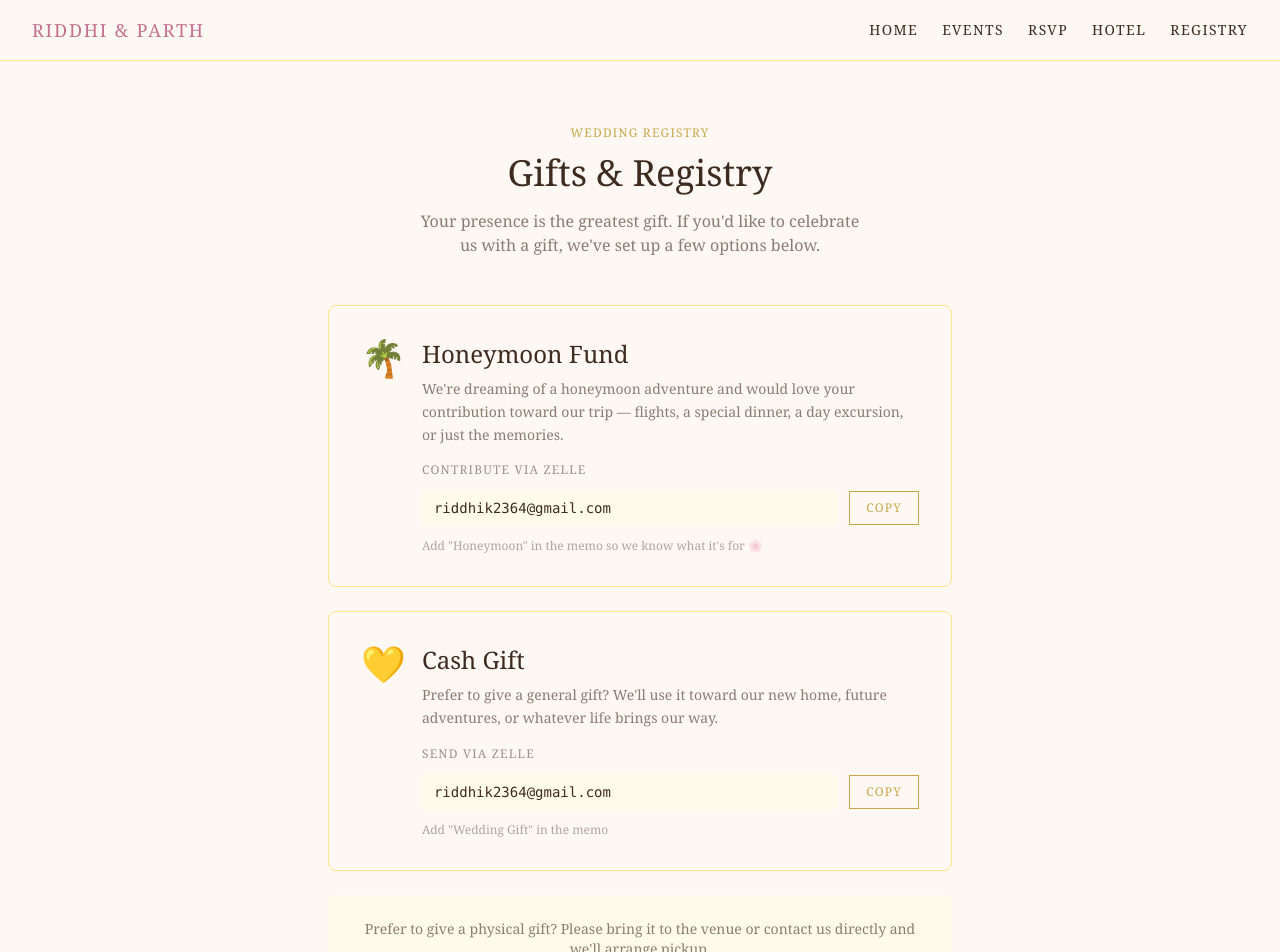
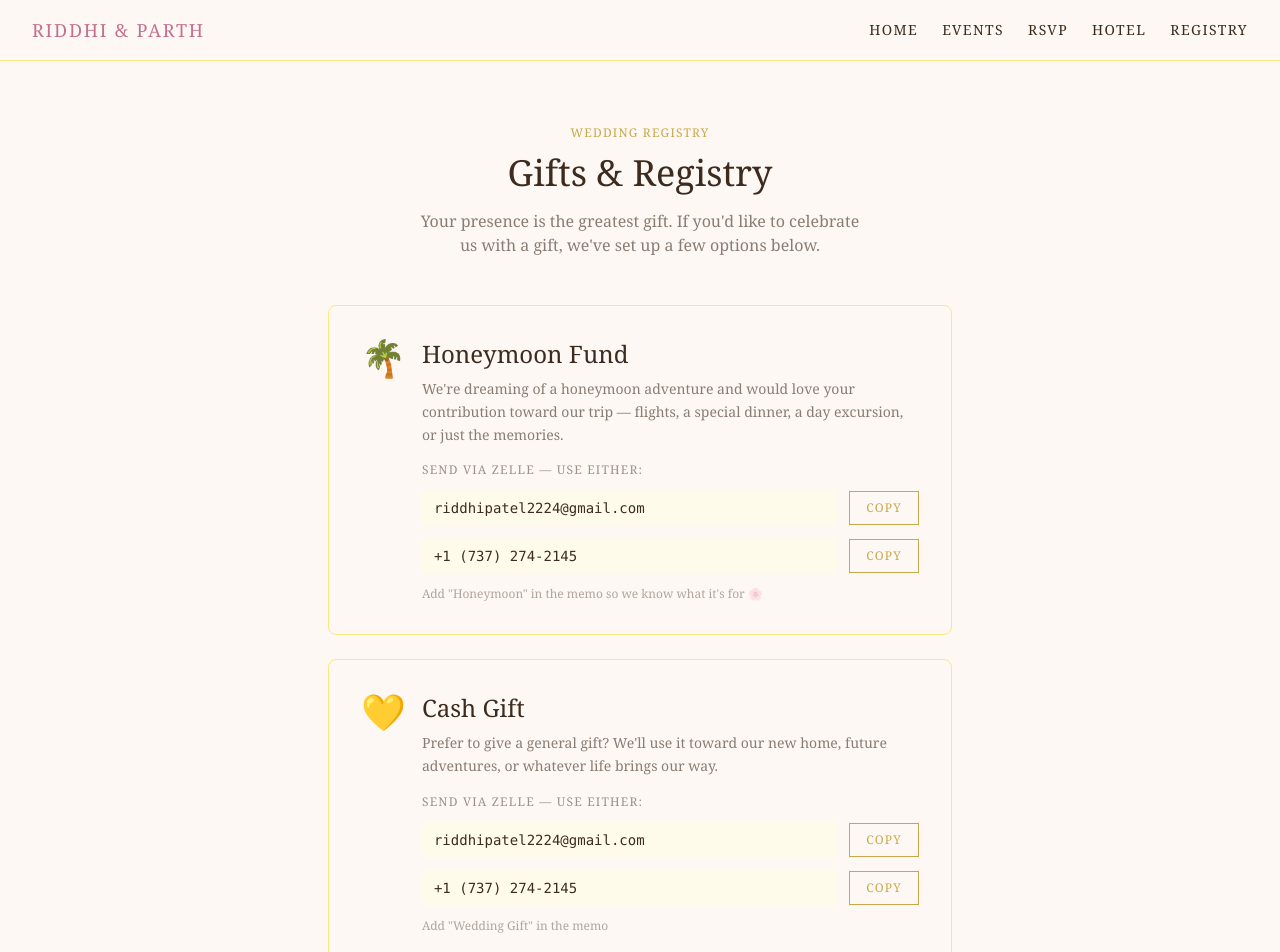
Before and after one commit to riddhipatel23/riddhiandparth-wedding, a Next.js app: page /registry in a window 1280 px wide. Shown: the top 952 px of the page. Built offline with nearby package versions, Linux system fonts and the light colour scheme.

Commit message:
Update Zelle to riddhipatel2224@gmail.com and +1 737-274-2145 with copy buttons

```diff
--- a/app/registry/page.tsx
+++ b/app/registry/page.tsx
@@ -2,12 +2,12 @@
 import { useState } from 'react'
 
 export default function RegistryPage() {
-  const [copied, setCopied] = useState(false)
+  const [copied, setCopied] = useState<string | null>(null)
 
-  function copyZelle() {
-    navigator.clipboard.writeText('riddhik2364@gmail.com')
-    setCopied(true)
-    setTimeout(() => setCopied(false), 2000)
+  function copy(text: string, label: string) {
+    navigator.clipboard.writeText(text)
+    setCopied(label)
+    setTimeout(() => setCopied(null), 2000)
   }
 
   return (
@@ -32,17 +32,17 @@ export default function RegistryPage() {
                 We're dreaming of a honeymoon adventure and would love your contribution toward our trip — flights, a special dinner, a day excursion, or just the memories.
               </p>
               <div className="flex flex-col gap-3">
-                <p className="text-xs tracking-widest uppercase opacity-50">Contribute via Zelle</p>
+                <p className="text-xs tracking-widest uppercase opacity-50">Send via Zelle — use either:</p>
                 <div className="flex items-center gap-3">
-                  <code className="text-sm bg-amber-50 px-3 py-2 rounded flex-1">
-                    riddhik2364@gmail.com
-                  </code>
-                  <button
-                    onClick={copyZelle}
-                    className="text-xs tracking-widest uppercase px-4 py-2 border transition-all"
-                    style={{ borderColor: '#c9a84c', color: '#c9a84c' }}
-                  >
-                    {copied ? 'Copied!' : 'Copy'}
+                  <code className="text-sm bg-amber-50 px-3 py-2 rounded flex-1">riddhipatel2224@gmail.com</code>
+                  <button onClick={() => copy('riddhipatel2224@gmail.com', 'email')} className="text-xs tracking-widest uppercase px-4 py-2 border transition-all flex-shrink-0" style={{ borderColor: '#c9a84c', color: '#c9a84c' }}>
+                    {copied === 'email' ? 'Copied!' : 'Copy'}
+                  </button>
+                </div>
+                <div className="flex items-center gap-3">
+                  <code className="text-sm bg-amber-50 px-3 py-2 rounded flex-1">+1 (737) 274-2145</code>
+                  <button onClick={() => copy('+17372742145', 'phone')} className="text-xs tracking-widest uppercase px-4 py-2 border transition-all flex-shrink-0" style={{ borderColor: '#c9a84c', color: '#c9a84c' }}>
+                    {copied === 'phone' ? 'Copied!' : 'Copy'}
                   </button>
                 </div>
                 <p className="text-xs opacity-40">Add "Honeymoon" in the memo so we know what it's for 🌸</p>
@@ -61,17 +61,17 @@ export default function RegistryPage() {
                 Prefer to give a general gift? We'll use it toward our new home, future adventures, or whatever life brings our way.
               </p>
               <div className="flex flex-col gap-3">
-                <p className="text-xs tracking-widest uppercase opacity-50">Send via Zelle</p>
+                <p className="text-xs tracking-widest uppercase opacity-50">Send via Zelle — use either:</p>
                 <div className="flex items-center gap-3">
-                  <code className="text-sm bg-amber-50 px-3 py-2 rounded flex-1">
-                    riddhik2364@gmail.com
-                  </code>
-                  <button
-                    onClick={copyZelle}
-                    className="text-xs tracking-widest uppercase px-4 py-2 border transition-all"
-                    style={{ borderColor: '#c9a84c', color: '#c9a84c' }}
-                  >
-                    {copied ? 'Copied!' : 'Copy'}
+                  <code className="text-sm bg-amber-50 px-3 py-2 rounded flex-1">riddhipatel2224@gmail.com</code>
+                  <button onClick={() => copy('riddhipatel2224@gmail.com', 'email2')} className="text-xs tracking-widest uppercase px-4 py-2 border transition-all flex-shrink-0" style={{ borderColor: '#c9a84c', color: '#c9a84c' }}>
+                    {copied === 'email2' ? 'Copied!' : 'Copy'}
+                  </button>
+                </div>
+                <div className="flex items-center gap-3">
+                  <code className="text-sm bg-amber-50 px-3 py-2 rounded flex-1">+1 (737) 274-2145</code>
+                  <button onClick={() => copy('+17372742145', 'phone2')} className="text-xs tracking-widest uppercase px-4 py-2 border transition-all flex-shrink-0" style={{ borderColor: '#c9a84c', color: '#c9a84c' }}>
+                    {copied === 'phone2' ? 'Copied!' : 'Copy'}
                   </button>
                 </div>
                 <p className="text-xs opacity-40">Add "Wedding Gift" in the memo</p>
```
